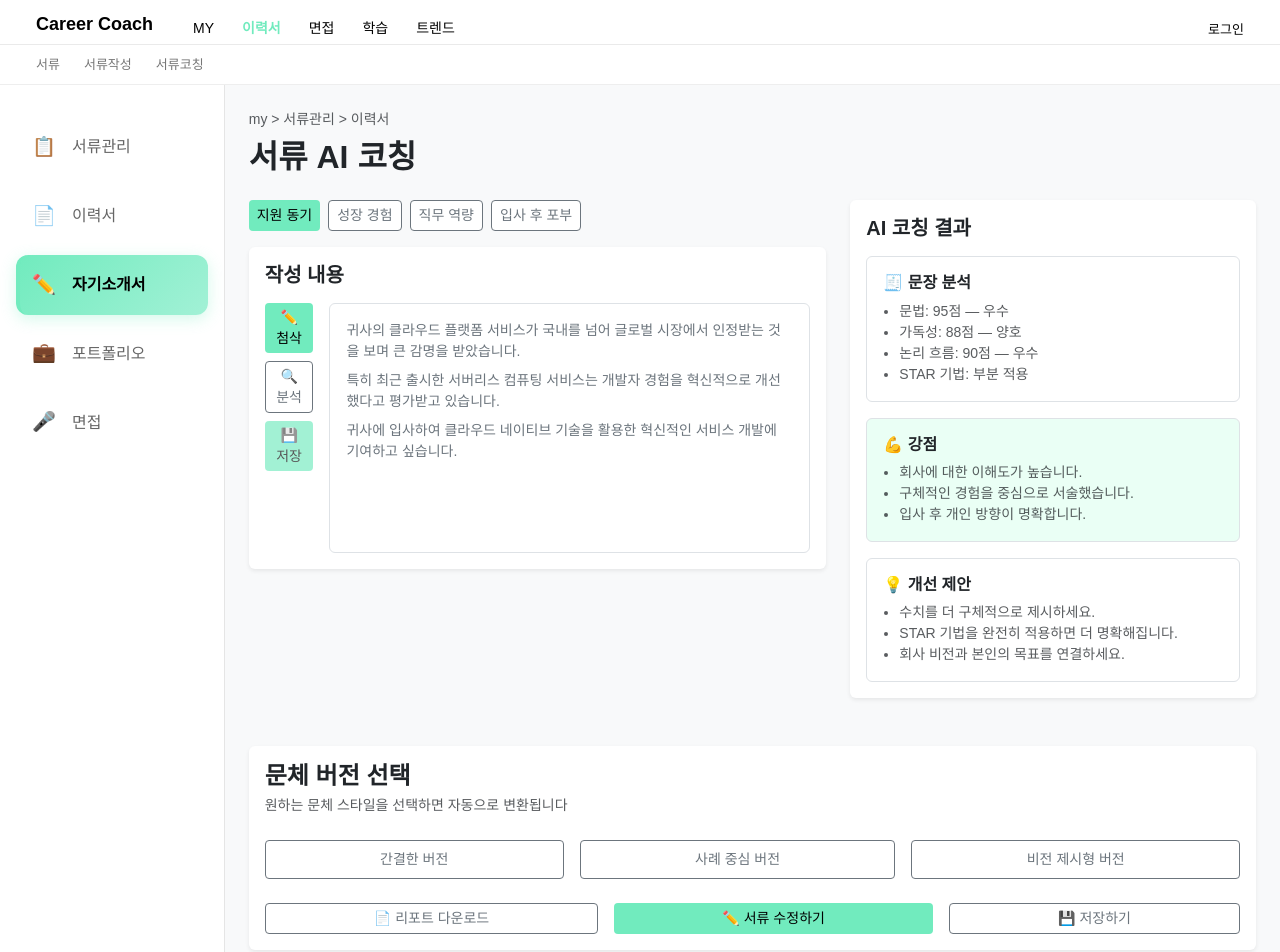
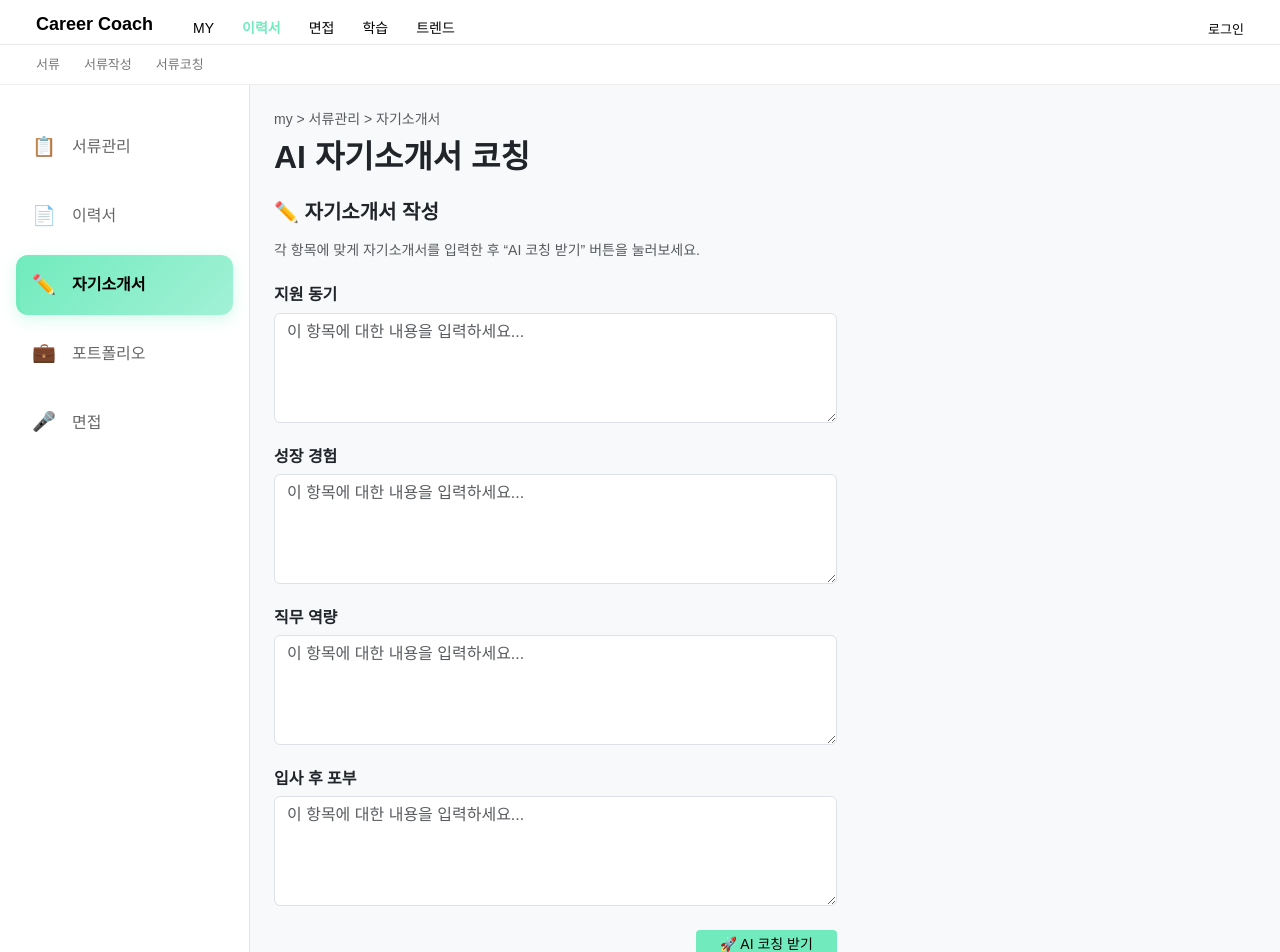
Before and after one commit to llbk-team/llbky-front, a Vue app: page /resume/coverletter in a window 1280 px wide. Shown: the top 952 px of the page. Built offline with nearby package versions, Linux system fonts and the light colour scheme; a web font is replaced by a local one.

Commit message:
design: 자소서 UI 수정

```diff
--- a/src/views/resume/CoverLetterCoach.vue
+++ b/src/views/resume/CoverLetterCoach.vue
@@ -2,71 +2,125 @@
   <div class="d-flex bg-light min-vh-100 overflow-auto">
     <SideBar />
 
-    <!-- Main Content -->
+    <!-- 메인 -->
     <section class="flex-grow-1 p-4">
-      <div class="text-muted small mb-2">my &gt; 서류관리 &gt; 이력서</div>
-      <h2 class="fw-semibold mb-4 text-dark">서류 AI 코칭</h2>
+      <div class="text-muted small mb-2">my &gt; 서류관리 &gt; 자기소개서</div>
+      <h2 class="fw-semibold mb-4 text-dark">AI 자기소개서 코칭</h2>
 
-      <!-- 상단 영역 -->
       <div class="row g-4">
-        <!-- Left Panel -->
+        <!-- 왼쪽: 작성 영역 -->
         <div class="col-lg-7">
-          <!-- Tabs -->
-          <div class="d-flex flex-wrap gap-2 mb-3">
-            <button
-              v-for="tab in tabs"
-              :key="tab"
-              @click="activeTab = tab"
-              class="btn fw-medium btn-sm"
-              :class="activeTab === tab ? 'btn-mint text-dark' : 'btn-outline-secondary bg-white'"
+
+          <!-- 자기소개서 입력 -->
+          <div v-if="!isCoachingStarted">
+            <h5 class="fw-bold text-dark mb-3">✏️ 자기소개서 작성</h5>
+            <p class="text-muted small mb-4">
+              각 항목에 맞게 자기소개서를 입력한 후 “AI 코칭 받기” 버튼을 눌러보세요.
+            </p>
+
+            <!-- 항목별 작성칸 -->
+            <div
+              v-for="(content, section) in introFields"
+              :key="section"
+              class="mb-4"
             >
-              {{ tab }}
-            </button>
+              <h6 class="fw-bold text-dark mb-2">{{ section }}</h6>
+              <textarea
+                v-model="introFields[section]"
+                class="form-control border rounded small text-secondary"
+                rows="4"
+                placeholder="이 항목에 대한 내용을 입력하세요..."
+              ></textarea>
+            </div>
+
+            <div class="d-flex justify-content-end">
+              <button class="btn btn-mint fw-medium btn-sm px-4" @click="startCoaching">
+                🚀 AI 코칭 받기
+              </button>
+            </div>
           </div>
 
-          <!-- 작성 영역 -->
-          <div class="card border-0 shadow-sm">
-            <div class="card-body">
-              <h5 class="fw-semibold mb-3 text-dark">작성 내용</h5>
+          <!-- AI 코칭 결과 & 문체 버전 (AI 시작 후 표시) -->
+          <div v-else>
+            <!-- 문체 버전 선택 -->
+            <div class="card border-0 shadow-sm mb-4" style="max-width: 95%;">
+              <div class="card-body">
+                <h5 class="fw-semibold mb-1 text-dark">문체 버전 선택</h5>
+                <p class="text-muted small mb-4">
+                  원하는 문체 스타일을 선택하면 자동으로 변환됩니다
+                </p>
 
-              <div class="d-flex gap-3">
-                <!-- 좌측 버튼 -->
-                <div class="d-flex flex-column gap-2">
-                  <button class="btn btn-mint fw-medium btn-sm" @click="enableEdit">✏️ 첨삭</button>
-                  <button class="btn btn-outline-secondary fw-medium btn-sm">🔍 분석</button>
+                <div class="d-flex flex-wrap gap-2 mb-2">
                   <button
-                    class="btn btn-mint fw-medium btn-sm"
-                    @click="saveEdit"
-                    :disabled="!isEditing"
+                    v-for="version in versions"
+                    :key="version.id"
+                    class="btn btn-outline-secondary w-auto px-3 py-2 fw-medium btn-sm"
+                    data-bs-toggle="modal"
+                    :data-bs-target="'#modal-' + version.id"
                   >
-                    💾 저장
+                    {{ version.name }}
                   </button>
                 </div>
+              </div>
+            </div>
 
-                <!-- 작성 내용 -->
-                <div class="flex-grow-1">
-                  <div class="border rounded p-3 bg-white small text-secondary" style="min-height: 250px;">
-                    <template v-if="isEditing">
-                      <textarea
-                        v-model="editedText"
-                        class="form-control border-0 shadow-none small text-secondary"
-                        rows="8"
-                      ></textarea>
+            <!-- 작성 내용 카드 -->
+            <div
+              v-for="(content, section) in tabContent"
+              :key="section"
+              class="mb-4"
+            >
+              <h5 class="fw-bold text-dark mb-2">📌 {{ section }}</h5>
+              <div class="card border-0 shadow-sm">
+                <div class="card-body">
+                  <!-- 통으로 수정 가능한 영역 -->
+                  <div
+                    ref="editableRefs"
+                    class="small text-secondary"
+                    :class="{ 'border rounded p-3': isEditing && editingSection === section }"
+                    :data-section="section"
+                    @input="handleFullEdit($event, section)"
+                    :contenteditable="isEditing && editingSection === section"
+                    style="white-space: pre-line; outline: none; min-height: 120px;"
+                  >
+                    {{ content.join('\n') }}
+                  </div>
+
+                  <!-- 버튼 영역 -->
+                  <div class="text-end mt-2 d-flex justify-content-end gap-2">
+                    <template v-if="isEditing && editingSection === section">
+                      <button class="btn btn-mint btn-sm fw-medium" @click="saveEdit(section)">
+                        💾 저장
+                      </button>
+                      <button class="btn btn-outline-secondary btn-sm fw-medium" @click="cancelEdit">
+                        ❌ 취소
+                      </button>
                     </template>
                     <template v-else>
-                      <p v-for="(para, idx) in tabContent[activeTab]" :key="idx" class="mb-2">
-                        {{ para }}
-                      </p>
+                      <button
+                        class="btn btn-outline-secondary btn-sm fw-medium"
+                        @click="enableEdit(section)"
+                      >
+                        ✏️ 수정
+                      </button>
                     </template>
                   </div>
                 </div>
               </div>
             </div>
+
+            <!-- 리포트 생성 버튼 (전체 카드 하단, 오른쪽 정렬) -->
+            <div class="text-end mt-4">
+              <button class="btn btn-outline-secondary fw-medium btn-sm px-4 py-2">
+                📄 리포트 생성하기
+              </button>
+            </div>
+
           </div>
         </div>
 
-        <!-- Right Panel (AI 코칭 결과 그대로 유지) -->
-        <div class="col-lg-5">
+        <!-- 오른쪽: 코칭 결과 -->
+        <div class="col-lg-5" v-if="isCoachingStarted">
           <div class="card border-0 shadow-sm">
             <div class="card-body">
               <h5 class="fw-bold mb-3">AI 코칭 결과</h5>
@@ -103,43 +157,7 @@
         </div>
       </div>
 
-      <!-- 문체 버전 선택 -->
-      <div class="card border-0 shadow-sm mt-5">
-        <div class="card-body">
-          <h4 class="fw-semibold mb-1 text-dark">문체 버전 선택</h4>
-          <p class="text-muted small mb-4">
-            원하는 문체 스타일을 선택하면 자동으로 변환됩니다
-          </p>
-
-          <!-- 버전 버튼 -->
-          <div class="d-flex flex-wrap gap-3 mb-4">
-            <button
-              v-for="version in versions"
-              :key="version.id"
-              class="btn btn-outline-secondary flex-fill py-2 fw-medium btn-sm"
-              data-bs-toggle="modal"
-              :data-bs-target="'#modal-' + version.id"
-            >
-              {{ version.name }}
-            </button>
-          </div>
-
-          <!-- 하단 버튼 -->
-          <div class="d-flex gap-3">
-            <button class="btn btn-outline-secondary flex-fill fw-medium btn-sm">
-              📄 리포트 다운로드
-            </button>
-            <button class="btn btn-mint flex-fill fw-medium btn-sm">
-              ✏️ 서류 수정하기
-            </button>
-            <button class="btn btn-outline-secondary flex-fill fw-medium btn-sm">
-              💾 저장하기
-            </button>
-          </div>
-        </div>
-      </div>
-
-      <!-- 모달 -->
+      <!-- 문체 버전 모달 -->
       <div
         v-for="version in versions"
         :key="'modal-' + version.id"
@@ -181,27 +199,21 @@
 </template>
 
 <script setup>
-import { ref, computed, reactive } from "vue";
-import { useRouter, useRoute } from "vue-router";
-import SideBar from '@/components/sidebar/SideBar.vue'
+import { ref, reactive } from "vue";
+import SideBar from "@/components/sidebar/SideBar.vue";
 
-const router = useRouter();
-const route = useRoute();
-const currentRoute = computed(() => route.path);
-const navigateTo = (path) => router.push(path);
+// 입력
+const introFields = reactive({
+  "지원 동기": "",
+  "성장 경험": "",
+  "직무 역량": "",
+  "입사 후 포부": "",
+});
 
-const sidebarItems = [
-  { label: "📄 이력서", path: "/resume" },
-  { label: "📝 자기소개서", path: "/resume/coverletter" },
-  { label: "💼 포트폴리오", path: "/resume/portfolio" },
-];
-
-const tabs = ["지원 동기", "성장 경험", "직무 역량", "입사 후 포부"];
-const activeTab = ref("지원 동기");
-
+// AI 결과
 const tabContent = reactive({
   "지원 동기": [
-    "귀사의 클라우드 플랫폼 서비스가 국내를 넘어 글로벌 시장에서 인정받는 것을 보며 큰 감명을 받았습니다.",
+    "귀사의 클라우드 플랫폼 서비스가 글로벌 시장에서 인정받는 것을 보며 큰 감명을 받았습니다.",
     "특히 최근 출시한 서버리스 컴퓨팅 서비스는 개발자 경험을 혁신적으로 개선했다고 평가받고 있습니다.",
     "귀사에 입사하여 클라우드 네이티브 기술을 활용한 혁신적인 서비스 개발에 기여하고 싶습니다.",
   ],
@@ -219,20 +231,14 @@ const tabContent = reactive({
   ],
 });
 
-const isEditing = ref(false);
-const editedText = ref("");
+const isCoachingStarted = ref(false);
 
-const enableEdit = () => {
-  isEditing.value = true;
-  editedText.value = tabContent[activeTab.value].join("\n\n");
+const startCoaching = () => {
+  // 실제 AI 분석 API 호출 자리
+  isCoachingStarted.value = true;
 };
 
-const saveEdit = () => {
-  if (editedText.value.trim() === "") return;
-  tabContent[activeTab.value] = editedText.value.split("\n\n");
-  isEditing.value = false;
-};
-
+// 문체 버전
 const versions = [
   {
     id: 1,
@@ -266,10 +272,53 @@ const copyVersion = async (text) => {
   }
 };
 
+// ✅ 전체 항목에 문체 버전 적용
 const applyVersion = (text) => {
-  tabContent[activeTab.value] = text.split("\n");
-  alert(`"${activeTab.value}" 문항이 선택한 버전으로 적용되었습니다 ✨`);
+  const lines = text.split("\n");
+  Object.keys(tabContent).forEach((key) => {
+    tabContent[key] = lines;
+  });
+  alert("선택한 문체 버전이 전체 항목에 적용되었습니다 ✨");
 };
+
+// 수정 관련 상태
+const isEditing = ref(false);
+const editingSection = ref(null);
+const editedText = ref("");
+
+// ✏️ 수정 시작
+const enableEdit = (section) => {
+  isEditing.value = true;
+  editingSection.value = section;
+  editedText.value = tabContent[section].join("\n\n");
+};
+
+// 💾 저장
+const saveEdit = (section) => {
+  if (!editedText.value.trim()) return;
+  tabContent[section] = editedText.value.split("\n\n");
+  isEditing.value = false;
+  editingSection.value = null;
+  alert(`"${section}" 수정이 저장되었습니다 ✅`);
+};
+
+// ❌ 취소
+const cancelEdit = () => {
+  isEditing.value = false;
+  editingSection.value = null;
+  editedText.value = "";
+};
+
+// 실시간 수정 (문장 단위 → 전체 박스 통합)
+const handleFullEdit = (e, section) => {
+  if (isEditing.value && editingSection.value === section) {
+    // 줄바꿈 포함해서 그대로 반영
+    const updated = e.target.innerText.split('\n').filter(line => line.trim() !== '');
+    tabContent[section] = updated;
+  }
+};
+
+
 </script>
 
 <style scoped>
@@ -278,13 +327,7 @@ const applyVersion = (text) => {
   color: #000 !important;
   border: none !important;
 }
-.bg-mint {
-  background-color: #71ebbe !important;
-}
 .bg-light-mint {
   background-color: #eafff5 !important;
 }
-.hover-light:hover {
-  background-color: #f7f7f7 !important;
-}
 </style>
--- a/src/views/resume/ResumeWrite.vue
+++ b/src/views/resume/ResumeWrite.vue
@@ -193,7 +193,7 @@
           <div class="section-header" @click="toggleSection('introduction')">
             <div class="section-info">
               <h3>자기 소개</h3>
-              <span class="section-desc">경력, 경험, 역량을 보여 주세요</span>
+              <span class="section-desc">지원 동기, 성장 경험, 직무 역량, 입사 후 포부를 작성하세요</span>
             </div>
             <button class="toggle-btn" :class="{ 'active': sections.introduction }">
               {{ sections.introduction ? '×' : '+' }}
@@ -201,26 +201,17 @@
           </div>
 
           <div class="section-content" v-show="sections.introduction">
-            <div v-for="(intro, index) in resumeData.introductions" :key="index" class="intro-item">
+            <div v-for="(intro, key) in resumeData.introductions" :key="key" class="intro-item">
               <div class="form-group">
-                <label>제목</label>
-                <input
-                  type="text"
-                  v-model="intro.title"
-                  placeholder="자기소개 제목"
-                />
-              </div>
-              <div class="form-group">
-                <label>내용</label>
+                <label class="fw-semibold">{{ intro.title }}</label>
                 <textarea
                   v-model="intro.content"
-                  placeholder="자기소개를 작성하세요"
-                  rows="6"
+                  class="form-control"
+                  :placeholder="`${intro.title}에 대한 내용을 작성하세요`"
+                  rows="5"
                 ></textarea>
               </div>
-              <button class="remove-btn" @click="removeIntroduction(index)" v-if="resumeData.introductions.length > 1">삭제</button>
             </div>
-            <button type="button" class="add-btn" @click="addIntroduction">+ 자기소개 추가하기</button>
           </div>
         </div>
 
@@ -363,10 +354,10 @@ const resumeData = reactive({
     }
   ],
   introductions: [
-    {
-      title: '',
-      content: ''
-    }
+    { title: '지원 동기', content: '' },
+    { title: '성장 경험', content: '' },
+    { title: '직무 역량', content: '' },
+    { title: '입사 후 포부', content: '' }
   ]
 })
 
```
